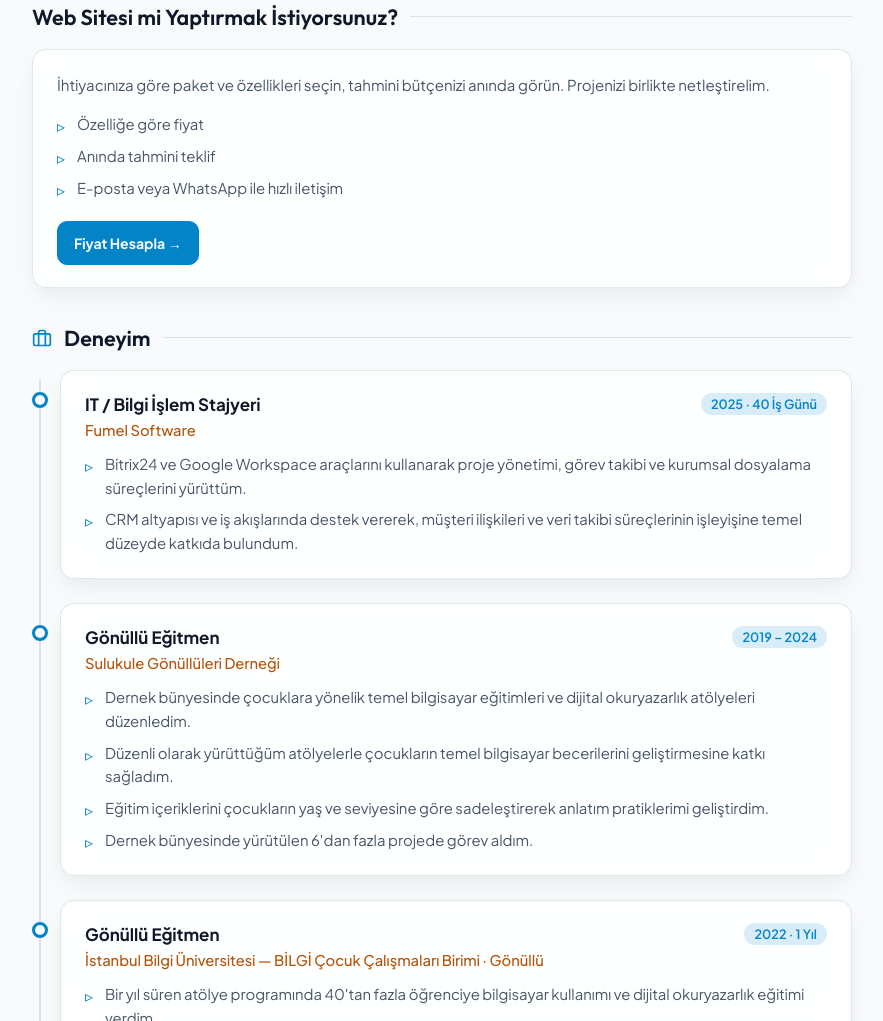
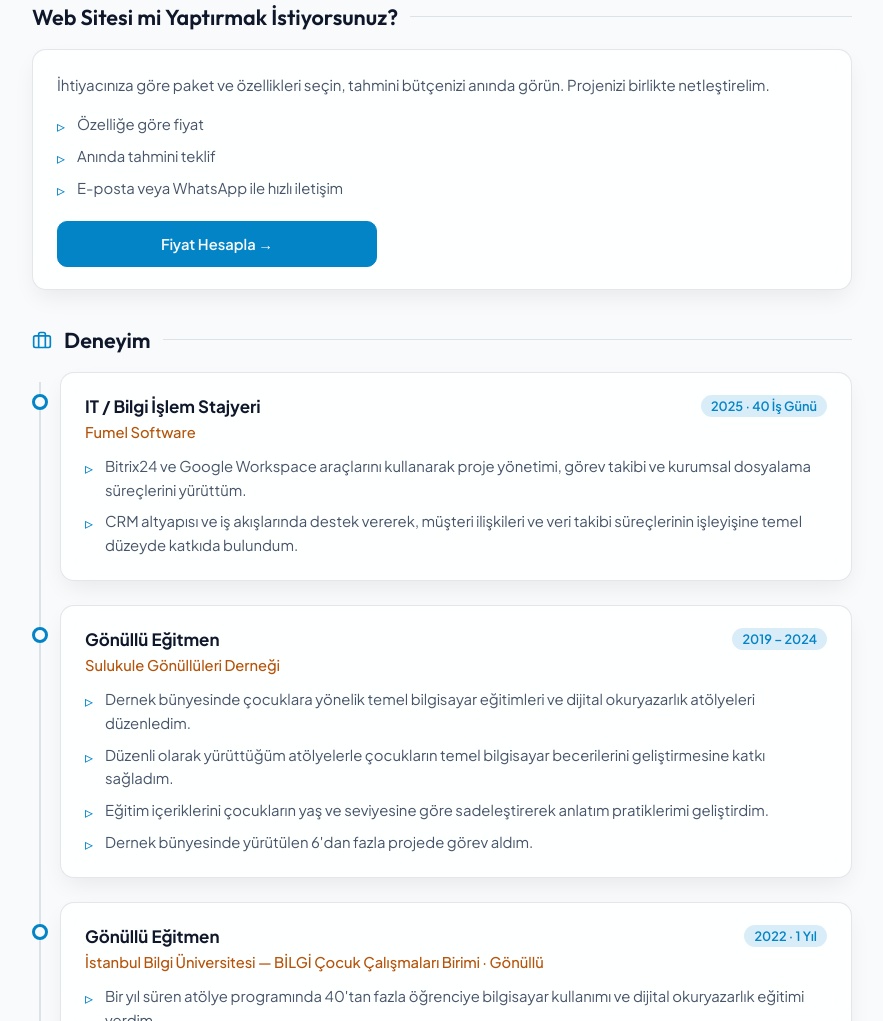
Before and after one commit to yusuf-basaran/CV, a website: page index.html in a window 1280 px wide. Shown: the part 1320-2341 px from the top of the page, without its empty margins (198-1081 px from the left). Drawn offline with nearby package versions, Linux system fonts and the light colour scheme; no server answers.

Commit message:
Use the existing wide primary button for the homepage CTA

```diff
--- a/index.html
+++ b/index.html
@@ -425,7 +425,7 @@
             <li>E-posta veya WhatsApp ile hızlı iletişim</li>
           </ul>
           <div class="hero-actions">
-            <a class="hero-action primary" href="/fiyat-hesaplayici/">Fiyat Hesapla →</a>
+            <a class="action-btn hero-action primary" href="/fiyat-hesaplayici/">Fiyat Hesapla →</a>
           </div>
         </div>
       </section>
```
